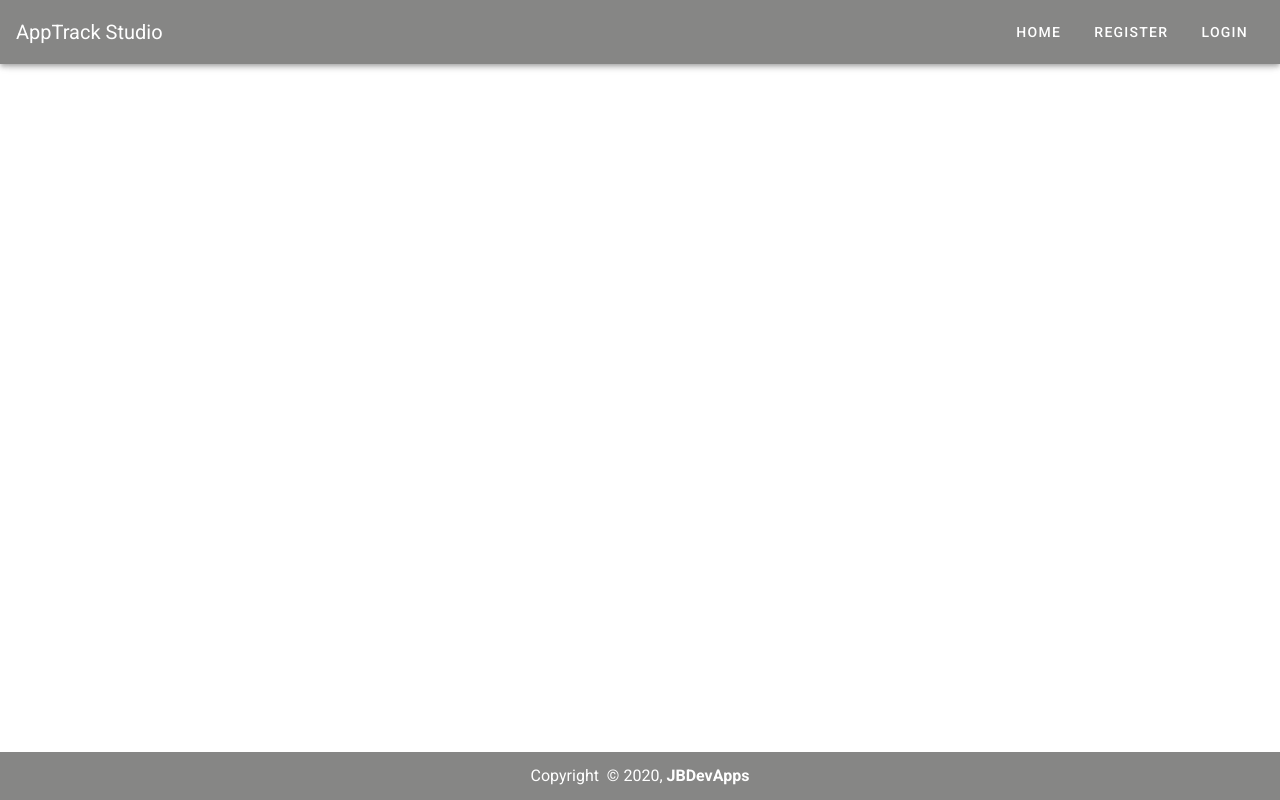
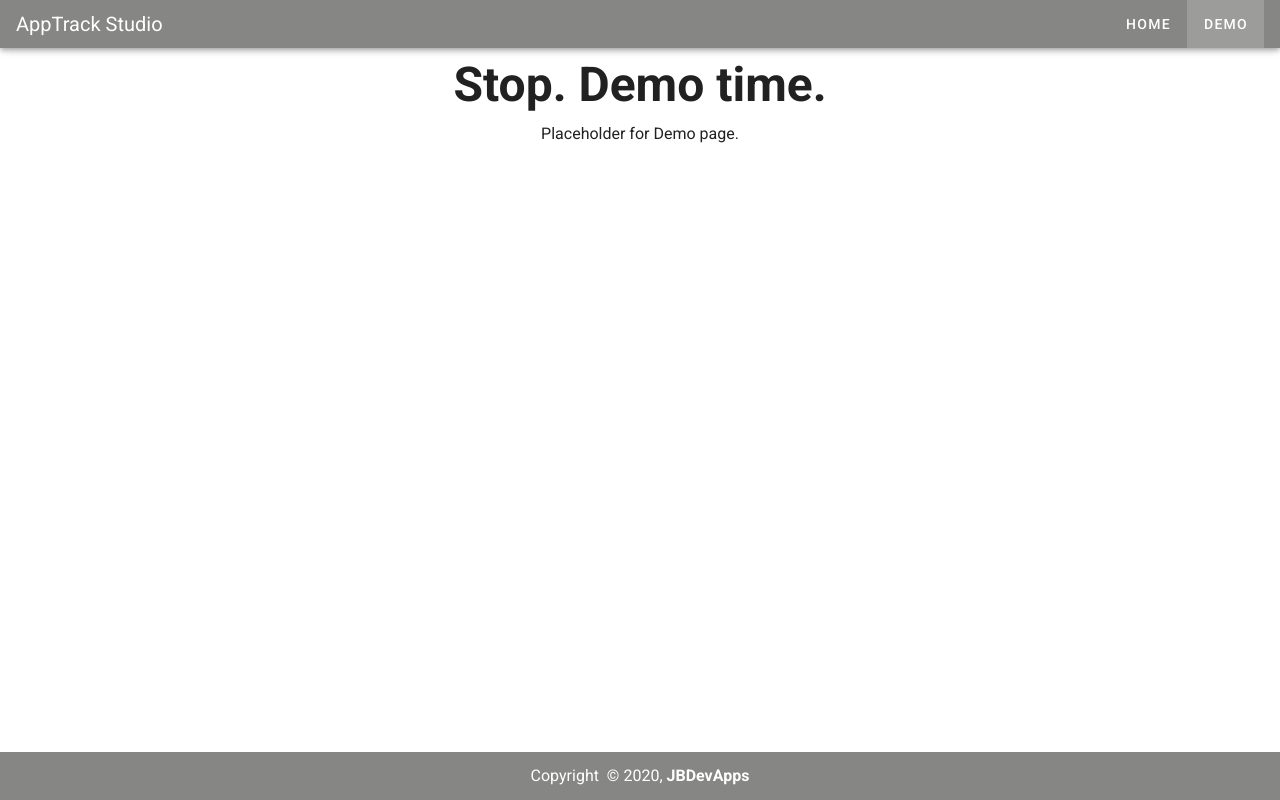
Before and after one commit to JBeamer92/job-app-helper-client, a Vue app: page /demo in a window 1280 px wide. Built offline with nearby package versions, Linux system fonts and the light colour scheme.

Commit message:
Added demo page, removed Register and Login pages for now until I implement user management

```diff
--- a/src/components/Navigation.vue
+++ b/src/components/Navigation.vue
@@ -3,6 +3,7 @@
       app
       color="#868685"
       dark
+      dense
       hide-on-scroll
   >
     <div class="d-flex align-center">
@@ -11,8 +12,7 @@
     <v-spacer></v-spacer>
     <v-toolbar-items class="hidden-sm-and-down">
       <v-btn to="/" text exact-active-class="">Home</v-btn>
-      <v-btn to="/register" text exact-active-class="">Register</v-btn>
-      <v-btn to="/login" text exact-active-class="">Login</v-btn>
+      <v-btn to="/demo" text exact-active-class="">Demo</v-btn>
     </v-toolbar-items>
     <v-app-bar-nav-icon class="hidden-md-and-up"></v-app-bar-nav-icon>
   </v-app-bar>
--- a/src/router/index.js
+++ b/src/router/index.js
@@ -12,16 +12,10 @@ const routes = [
     meta: { title: 'AppTrack Studio' }
   },
   {
-    path: '/register',
-    name: 'Register',
+    path: '/demo',
+    name: 'Demo',
     meta: { title: 'AppTrack Studio' },
-    component: () => import(/* webpackChunkName: "register" */ '../views/Register.vue')
-  },
-  {
-    path: '/login',
-    name: 'Login',
-    meta: { title: 'AppTrack Studio' },
-    component: () => import(/* webpackChunkName: "login" */ '../views/Login.vue')
+    component: () => import(/* webpackChunkName: "login" */ '../views/Demo.vue')
   }
 ]
 
--- /dev/null
+++ b/src/views/Demo.vue
@@ -0,0 +1,29 @@
+<template>
+  <div class="home">
+    <v-container>
+      <v-row class="text-center">
+        <v-col class="mb-4">
+          <h1 class="display-2 font-weight-bold mb-3">
+            Stop. Demo time.
+          </h1>
+
+          <p class="subheading font-weight-regular">
+            Placeholder for Demo page.
+          </p>
+        </v-col>
+      </v-row>
+    </v-container>
+  </div>
+</template>
+
+<script>
+// @ is an alias to /src
+// import Example from '@/components/Example.vue'
+
+export default {
+  name: 'Home',
+  components: {
+    // Example
+  }
+}
+</script>
```
